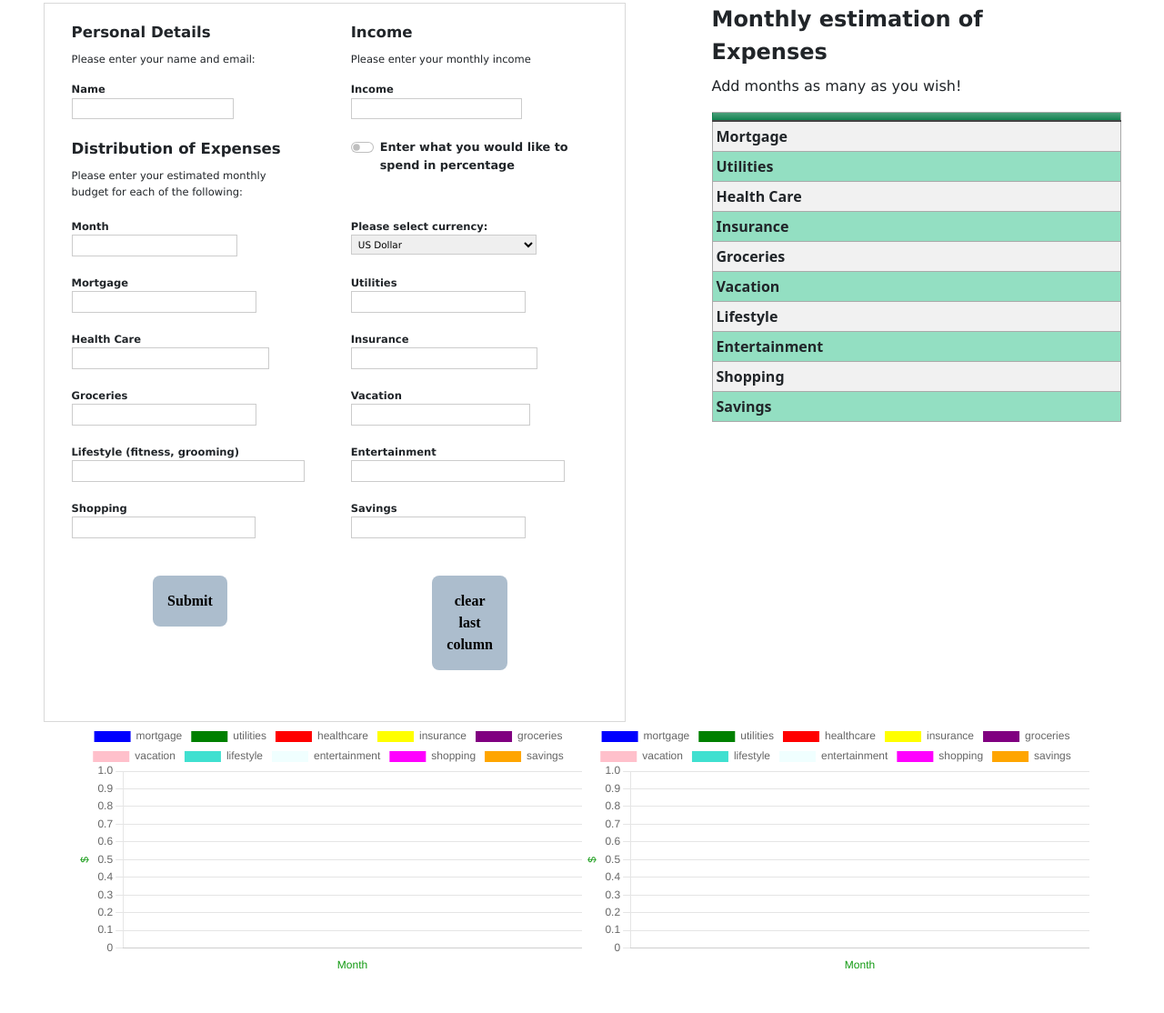
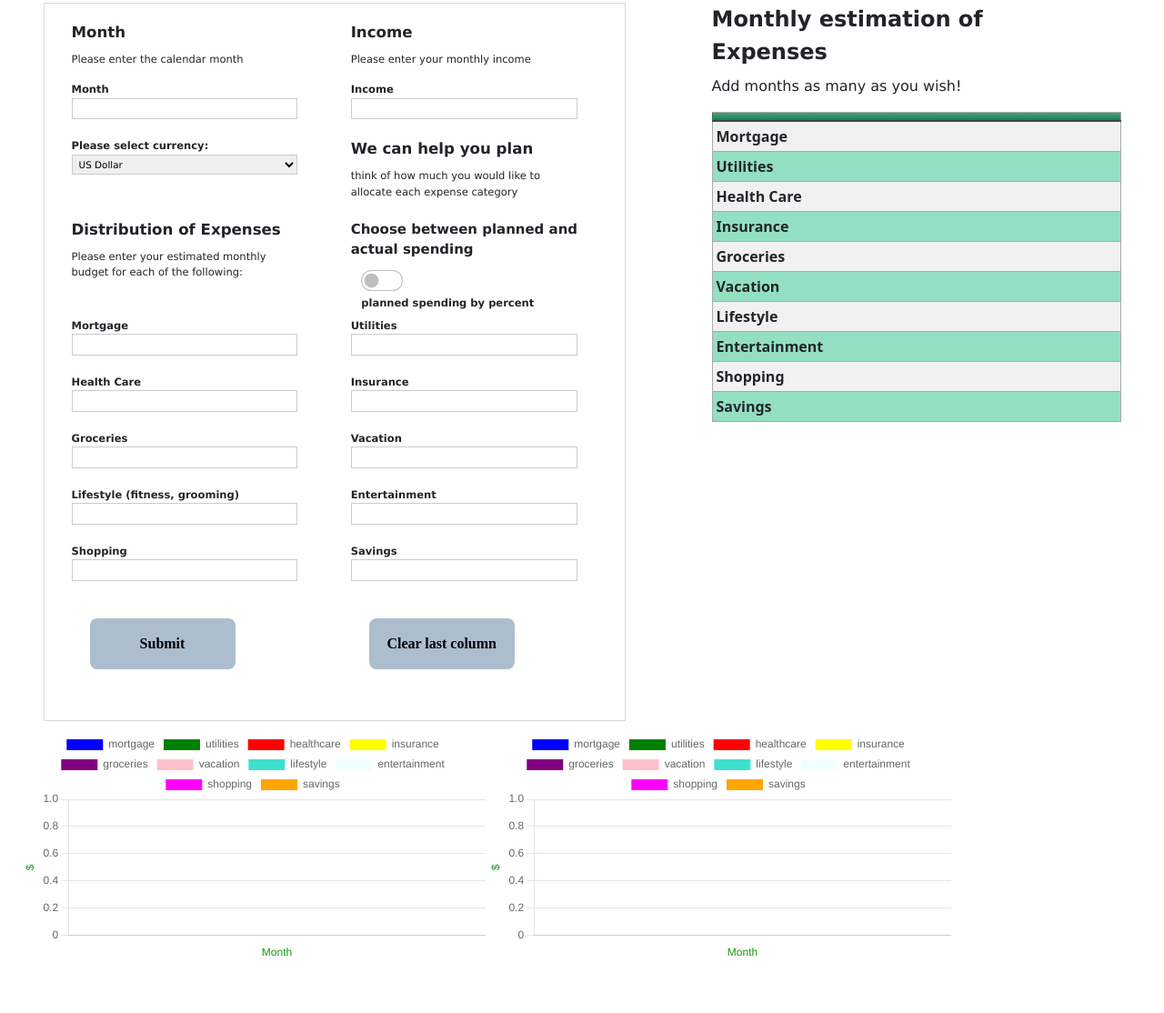
Before and after one commit to Mikoolio41/Hackathon, a plain HTML site: page index.html in a window 1280 px wide. Shown: the part 649-1763 px from the top of the page at 91% size. After the commit the page ends 1718 px from the top, so only its background shows below. Drawn offline with nearby package versions, Linux system fonts and the light colour scheme.

Commit message:
I think I'm done for today

```diff
--- a/index.html
+++ b/index.html
@@ -39,12 +39,12 @@
     <div class="formTableContainer">
       <div class="formContainer">
         <form class="myForm" method="get">
-          <fieldset class="leftGrid personalDetails">
+          <!-- <fieldset class=" personalDetails">
             <legend>Personal Details</legend>
-            <p class="leftGrid personalDetails">
+            <p class=" personalDetails">
               Please enter your name and email:
             </p>
-            <p class="leftGrid namePerson">
+            <p class=" namePerson">
               <label
                 >Name
                 <input
@@ -55,42 +55,16 @@
                 />
               </label>
             </p>
-            <!-- <p class="leftGrid emailPerson">
+            <p class=" emailPerson">
             <label
               >Email
               <input type="email" name="email_address" />
             </label>
-          </p> -->
-          </fieldset>
-          <fieldset class="rightGrid incomeTitle">
-            <legend>Income</legend>
-            <p>Please enter your monthly income</p>
-            <p class="rightGrid incomeInput">
-              <label
-                >Income
-                <input type="text" name="customer_income" required />
-              </label>
-            </p>
-          </fieldset>
-          <fieldset class="leftGrid distTitle">
-            <legend>Distribution of Expenses</legend>
-            <p class="leftGrid distTitle">
-              Please enter your estimated monthly budget for each of the
-              following:
-            </p>
-          </fieldset>
-          <div class="form-check form-switch">
-            <input
-              class="form-check-input"
-              type="checkbox"
-              role="switch"
-              id="switchExpenseType"
-            />
-            <label class="form-check-label" for="switchExpenseType"
-              >Enter what you would like to spend in percentage</label
-            >
-          </div>
-          <fieldset class="leftGrid month">
+          </p>
+          </fieldset> -->
+          <fieldset>
+            <legend>Month</legend>
+            <p>Please enter the calendar month</p>
             <p>
               <label
                 >Month
@@ -98,15 +72,17 @@
               </label>
             </p>
           </fieldset>
-          <!-- <fieldset class="leftGrid year">
+          <fieldset>
+            <legend>Income</legend>
+            <p>Please enter your monthly income</p>
             <p>
               <label
-                >Year
-                <input type="text" id="year" name="year" />
+                >Income
+                <input type="text" name="customer_income" required />
               </label>
             </p>
-          </fieldset> -->
-          <fieldset class="leftGrid currencySelect">
+          </fieldset>
+          <fieldset>
             <p>
               <label
                 >Please select currency:
@@ -118,7 +94,43 @@
               </label>
             </p>
           </fieldset>
-          <fieldset class="leftGrid mortgage">
+
+          <fieldset>
+            <legend>We can help you plan</legend>
+            <p>
+              think of how much you would like to allocate each expense category
+            </p>
+          </fieldset>
+          <fieldset>
+            <legend>Distribution of Expenses</legend>
+            <p>
+              Please enter your estimated monthly budget for each of the
+              following:
+            </p>
+          </fieldset>
+          <div class="form-check form-switch">
+            <legend>Choose between planned and actual spending</legend>
+            <input
+              class="form-check-input"
+              type="checkbox"
+              role="switch"
+              id="switchExpenseType"
+            />
+            <label class="form-check-label" for="switchExpenseType"
+              >planned spending by percent</label
+            >
+          </div>
+          <!-- <div></div> -->
+          <!-- <fieldset class=" year">
+            <p>
+              <label
+                >Year
+                <input type="text" id="year" name="year" />
+              </label>
+            </p>
+          </fieldset> -->
+
+          <fieldset>
             <p>
               <label
                 >Mortgage
@@ -126,7 +138,7 @@
               </label>
             </p>
           </fieldset>
-          <fieldset class="leftGrid utilities">
+          <fieldset>
             <p>
               <label
                 >Utilities
@@ -134,7 +146,7 @@
               </label>
             </p>
           </fieldset>
-          <fieldset class="leftGrid health">
+          <fieldset>
             <p>
               <label
                 >Health Care
@@ -142,7 +154,7 @@
               </label>
             </p>
           </fieldset>
-          <fieldset class="rightGrid insurance">
+          <fieldset>
             <p>
               <label
                 >Insurance
@@ -150,7 +162,7 @@
               </label>
             </p>
           </fieldset>
-          <fieldset class="rightGrid groceries">
+          <fieldset>
             <p>
               <label
                 >Groceries
@@ -158,7 +170,7 @@
               </label>
             </p>
           </fieldset>
-          <fieldset class="rightGrid vacation">
+          <fieldset>
             <p>
               <label
                 >Vacation
@@ -166,7 +178,7 @@
               </label>
             </p>
           </fieldset>
-          <fieldset class="rightGrid lifestyle">
+          <fieldset>
             <p>
               <label
                 >Lifestyle (fitness, grooming)
@@ -174,7 +186,7 @@
               </label>
             </p>
           </fieldset>
-          <fieldset class="rightGrid entertainment">
+          <fieldset>
             <p>
               <label
                 >Entertainment
@@ -182,7 +194,7 @@
               </label>
             </p>
           </fieldset>
-          <fieldset class="rightGrid shopping">
+          <fieldset>
             <p>
               <label
                 >Shopping
@@ -190,7 +202,7 @@
               </label>
             </p>
           </fieldset>
-          <fieldset class="rightGrid savings">
+          <fieldset>
             <p>
               <label
                 >Savings
@@ -202,7 +214,7 @@
             <button name="submit">Submit</button>
           </p>
           <p>
-            <button name="clear">clear last column</button>
+            <button name="clear">Clear last column</button>
           </p>
         </form>
       </div>
@@ -253,19 +265,13 @@
       </div>
     </div>
     <section class="container">
-      <div
-        class="chart-container"
-        style="position: relative; height: 40vh; width: 80vw"
-      >
+      <div class="chart-container">
         <div>
           <canvas class="chart" id="chartsum"></canvas>
         </div>
       </div>
 
-      <div
-        class="chart-container"
-        style="position: relative; height: 40vh; width: 80vw"
-      >
+      <div class="chart-container">
         <div>
           <canvas class="chart" id="chartpercent"></canvas>
         </div>
--- a/script.js
+++ b/script.js
@@ -24,9 +24,9 @@ let currency = document.querySelector(`select[id="currency"]`);
 const changeInput = () => {
   const switchLabel = document.querySelector(`label[class="form-check-label"]`);
   if (mySwitch.checked == true) {
-    switchLabel.innerHTML = "Enter what you actually spent";
+    switchLabel.innerHTML = "actual spending";
   } else {
-    switchLabel.innerHTML = "Enter what you would like to spend in percentage";
+    switchLabel.innerHTML = "planned spending by percent";
   }
 };
 
--- a/style.css
+++ b/style.css
@@ -59,6 +59,7 @@ button {
   cursor: pointer;
   transition: all 0.3s ease 0s;
   margin-left: 20px;
+  width: 10em;
 }
 
 button:hover {
@@ -87,7 +88,7 @@ button:hover {
   font-family: "Lucida Sans Unicode", "Lucida Grande", sans-serif;
   font-size: 0.8em;
   padding: 20px 30px;
-  box-sizing: border-box;
+  /* box-sizing: border-box; */
 }
 
 .myForm fieldset {
@@ -103,7 +104,6 @@ button:hover {
 
 .myForm p {
   font-size: 0.9em;
-
 }
 
 .myForm label {
@@ -113,14 +113,36 @@ button:hover {
 }
 
 .myForm input[type="text"],
-.myForm input[type="email"],
+/* .myForm input[type="email"], */
 .myForm select {
   width: 100%;
   border: 1px solid #ccc;
   font-family: "Lucida Sans Unicode", "Lucida Grande", sans-serif;
   font-size: 0.9em;
   padding: 0.3em;
-  box-sizing: border-box;
+  /* box-sizing: border-box; */
+}
+.myForm input[type="text"],
+#currency {
+  width: 24em;
+}
+
+.form-switch {
+  padding-left: 0;
+  font-family: "Lucida Sans Unicode", "Lucida Grande", sans-serif;
+  font-size: 0.9em;
+  /* margin-left: 2em; */
+}
+
+.form-check-label {
+  margin-left: 1em;
+  margin-top: 0.5em;
+}
+
+#switchExpenseType {
+  width: 4em;
+  height: 2em;
+  margin-left: 1em;
 }
 
 .myForm select {
@@ -128,7 +150,7 @@ button:hover {
 }
 
 .leftGrid {
-    grid-column: 0 / 1;
+  grid-column: 0 / 1;
 }
 
 .myForm button {
@@ -138,7 +160,7 @@ button:hover {
   background: rgb(172, 189, 205);
   border: none;
   font-weight: bold;
-  margin: 20px 35%;
+  margin: 20px;
 }
 
 .myForm button:hover {
@@ -218,4 +240,14 @@ table.greenTable tfoot .links a {
 }
 .container {
   display: flex;
+  margin: 10px;
+  align-content: space-between;
 }
+
+.chart-container {
+  position: relative;
+  height: fit-content;
+  /* height: 40vh; */
+  width: 40vw;
+  /* width: 80vw; */
+}
```
